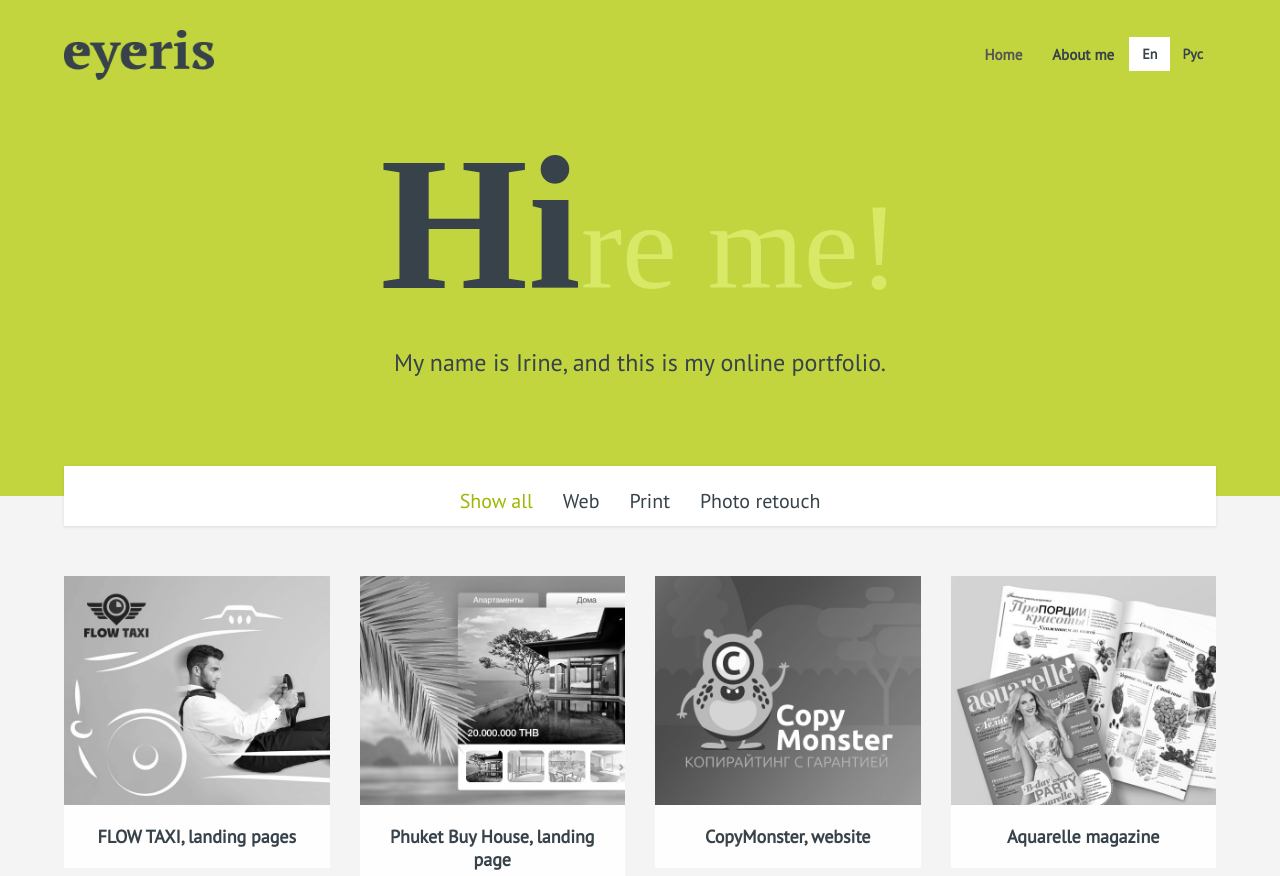
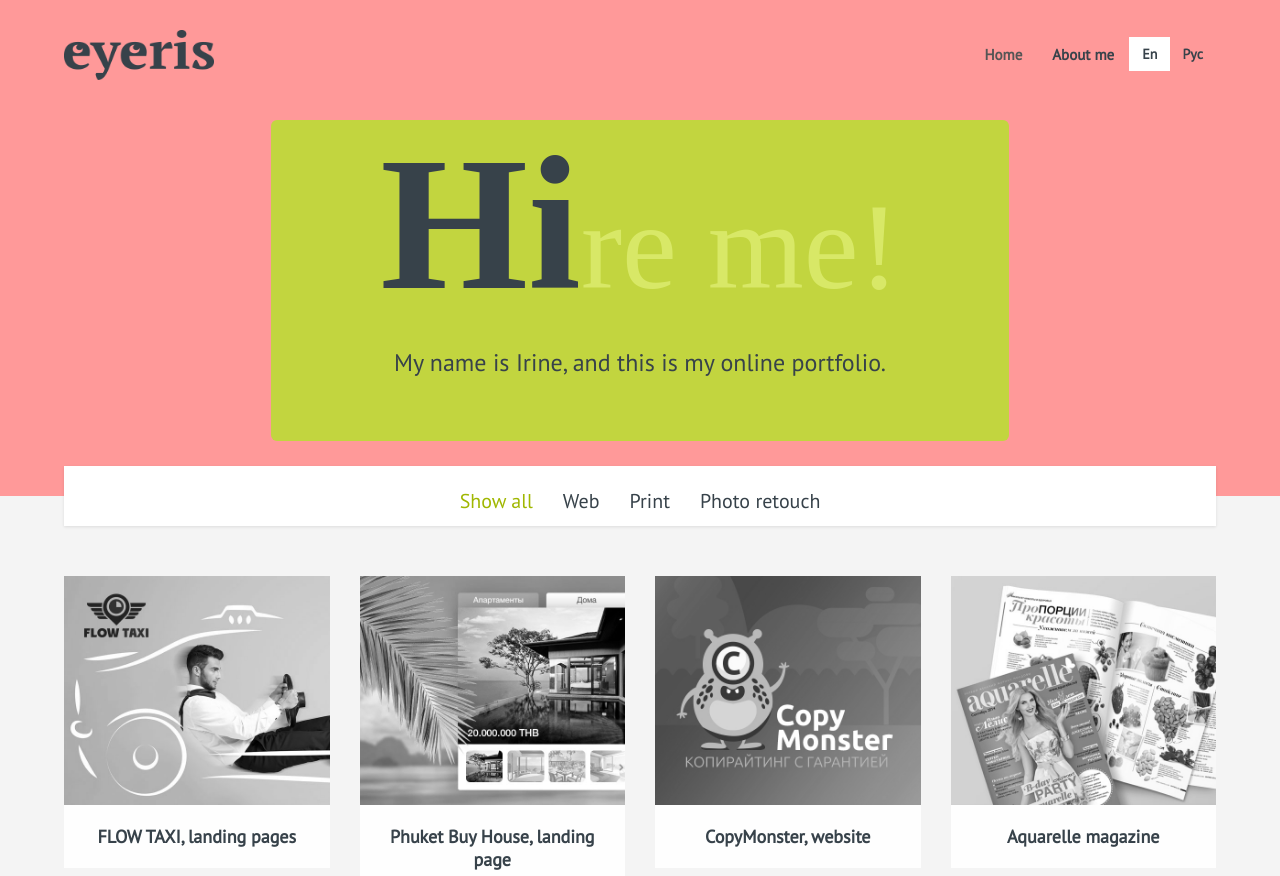
Before and after one commit to eyeris-work/portfolio-website, a plain HTML site: page home.html in a window 1280 px wide. Shown: the top 876 px of the page. Drawn offline with nearby package versions, Linux system fonts and the light colour scheme; a web font is replaced by a local one.

Commit message:
Update style.css

```diff
--- a/css/style.css
+++ b/css/style.css
@@ -63,7 +63,7 @@ a:hover {
 }
 
 .banner-bg {
-    background-color: #c2d53f;
+    background-color: #FF9999;
     width: 100%;
 }
 
```
